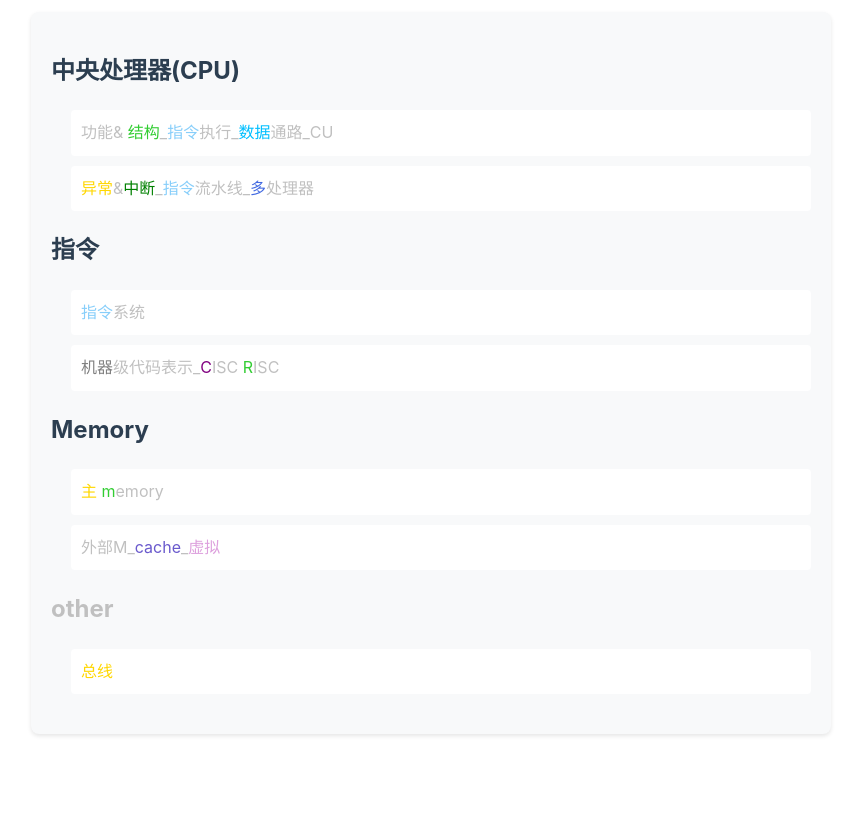
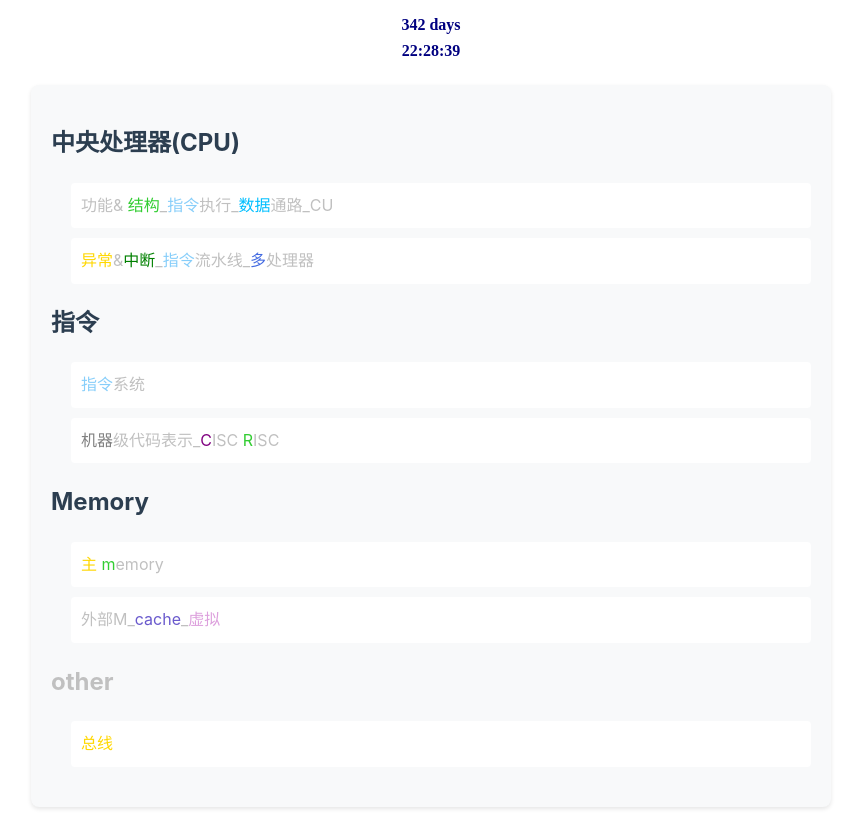
Before and after one commit to bluejedis/5wd_note, a plain HTML site: page docs/index.html in a window 1280 px wide. Shown: the part 102-929 px from the top of the page, without its empty margins (209-1070 px from the left). Before the commit the page ends 856 px from the top, so only its background shows below. Drawn offline with Linux system fonts and the light colour scheme.

Commit message:
add 倒计时

```diff
--- a/docs/index.html
+++ b/docs/index.html
@@ -48,6 +48,45 @@
 </head>
 <body>
     <h1>计算机组成原理笔记</h1>
+    <!-- 倒计时显示区域 -->
+    <h4 style="font-family: 'Times New Roman'; color: #000080; text-align: center;">
+        <!-- 显示剩余天数 -->
+        <span id="countdown-days"></span> days<br>
+        <!-- 显示剩余时分秒 -->
+        <span id="countdown-time"></span>
+    </h4>
+
+    <script>
+        // 更新倒计时的函数
+        function updateCountdown() {
+            // 设置目标日期为2025年12月20日8:30
+            const targetDate = new Date('2025-12-20T08:30:00');
+            // 获取当前时间
+            const now = new Date();
+            // 计算时间差(毫秒)
+            const diff = targetDate - now;
+
+            // 计算剩余天数
+            const days = Math.floor(diff / (1000 * 60 * 60 * 24));
+            // 计算剩余小时
+            const hours = Math.floor((diff % (1000 * 60 * 60 * 24)) / (1000 * 60 * 60));
+            // 计算剩余分钟
+            const minutes = Math.floor((diff % (1000 * 60 * 60)) / (1000 * 60));
+            // 计算剩余秒数
+            const seconds = Math.floor((diff % (1000 * 60)) / 1000);
+
+            // 更新天数显示
+            document.getElementById('countdown-days').textContent = days;
+            // 更新时分秒显示,保证两位数格式
+            document.getElementById('countdown-time').textContent =
+                `${hours.toString().padStart(2, '0')}:${minutes.toString().padStart(2, '0')}:${seconds.toString().padStart(2, '0')}`;
+        }
+
+        // 初次执行更新
+        updateCountdown();
+        // 设置每秒更新一次
+        setInterval(updateCountdown, 1000);
+    </script>
     <div class="content">
         <div class="section">
             <h2>中央处理器(CPU)</h2>
```
Also changed, not shown: 1 other file.
